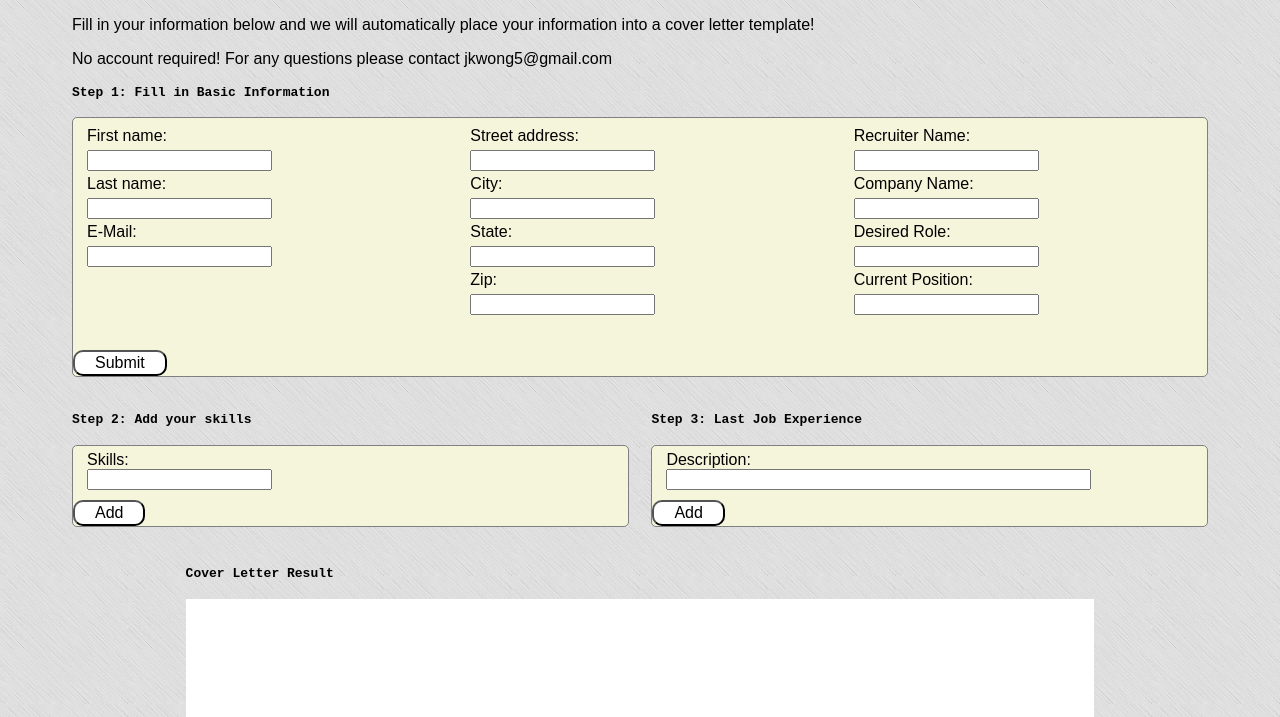
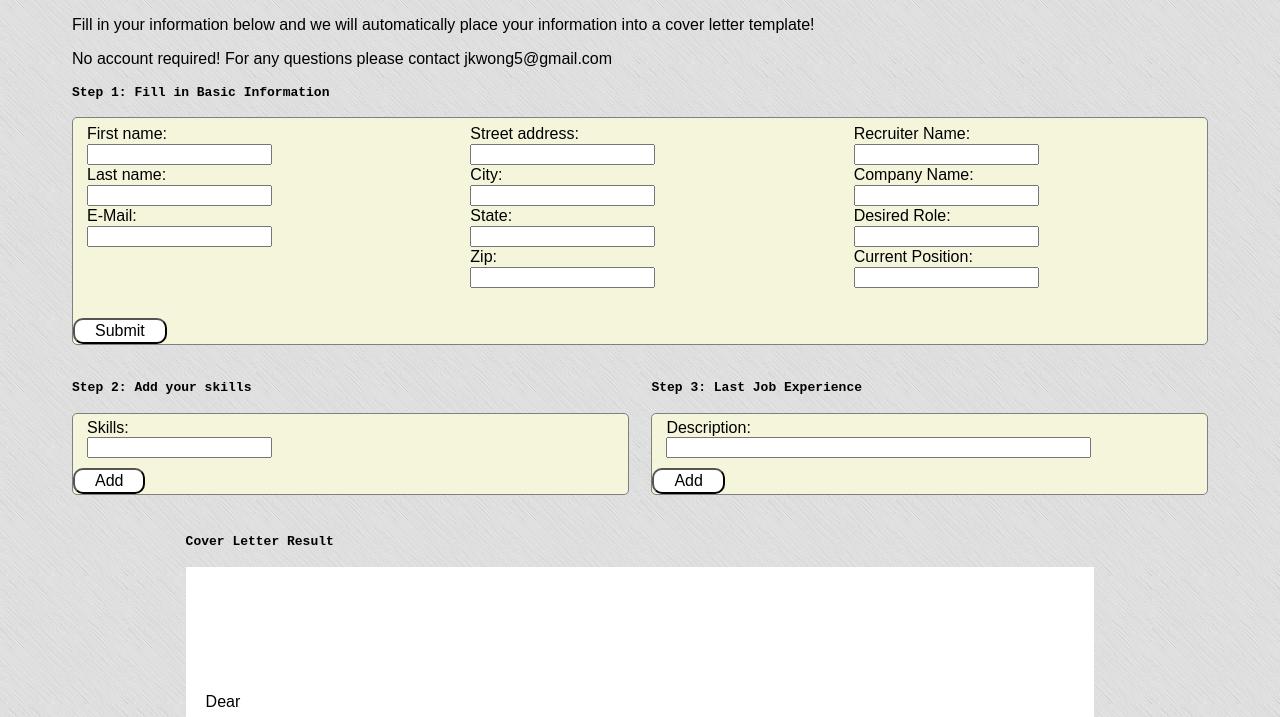
Before and after one commit to jkwong5/LZCL, a plain HTML site: page index.html in a window 1280 px wide. Shown: the part 64-781 px from the top of the page. Drawn offline with Linux system fonts and the light colour scheme.

Commit message:
Update css.css

```diff
--- a/css.css
+++ b/css.css
@@ -21,7 +21,7 @@ li{
   column-count: 3;
   -webkit-column-count: 3;
   -moz-column-count: 3;
-  line-height: 150%;
+  line-height: 125%;
 }
 
 .threeCol:last-child{
```
